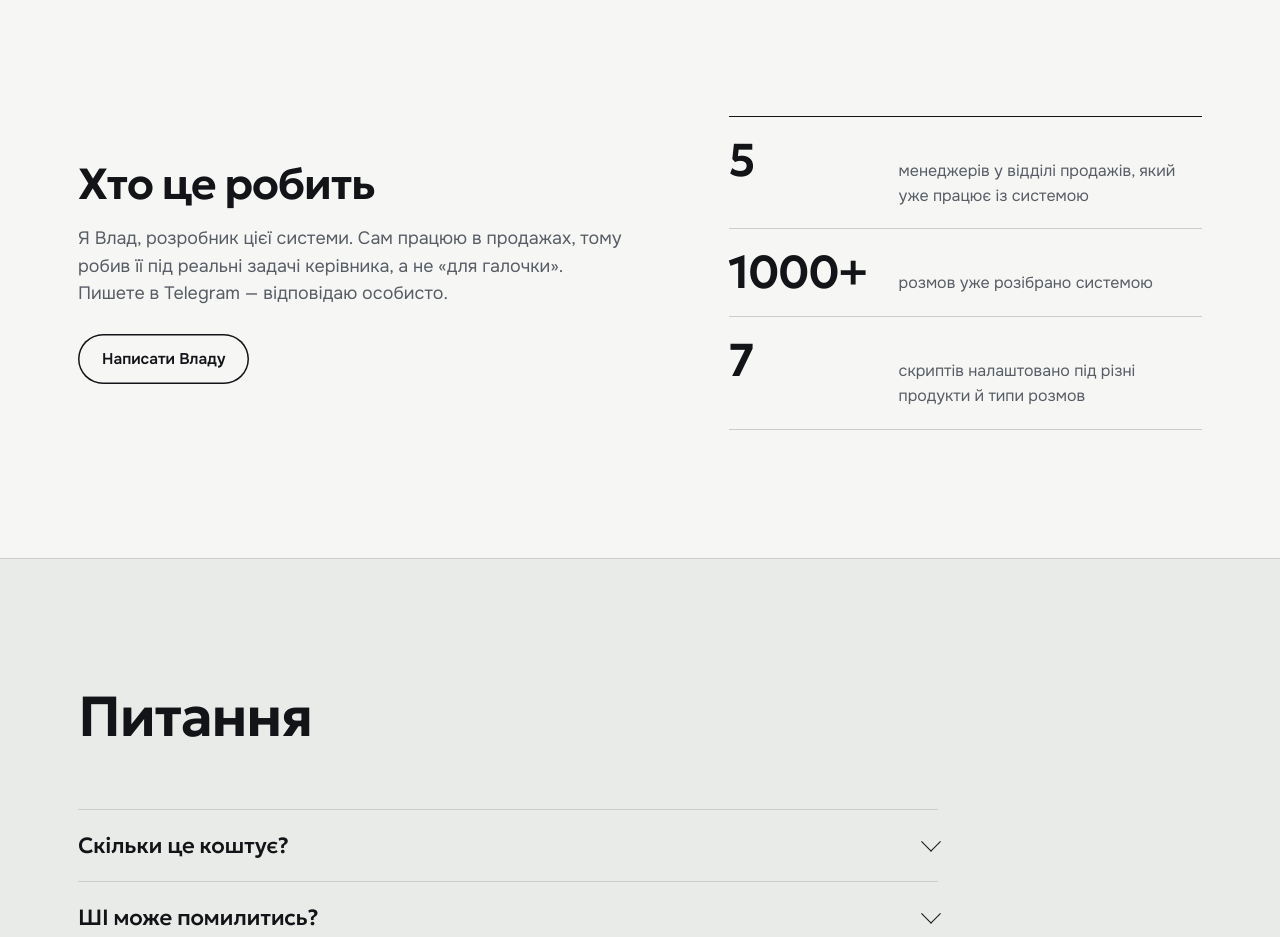
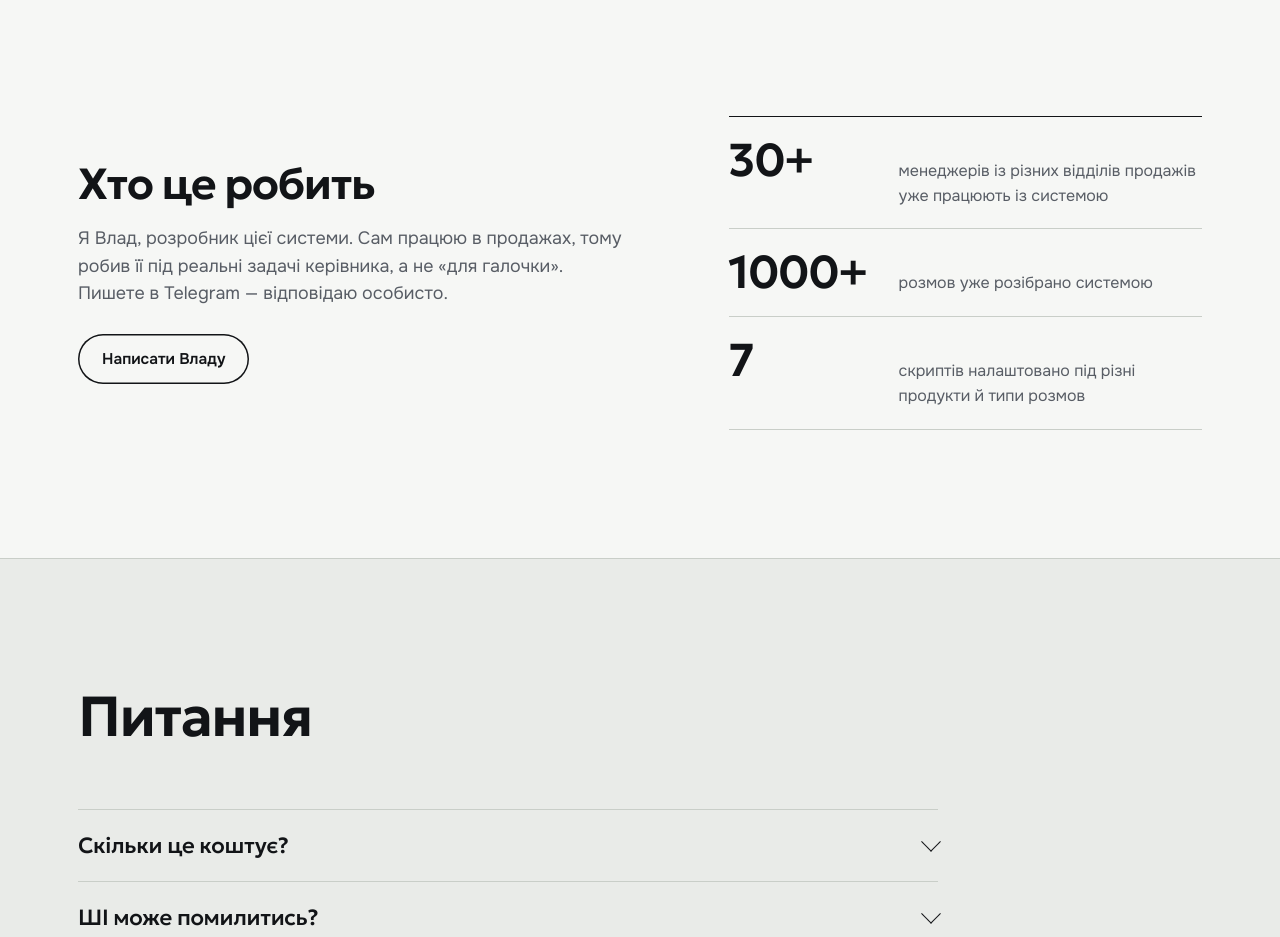
Before and after one commit to vladwebstudio/AI, a plain HTML site: page index.html in a window 1280 px wide. Shown: the part 7040-7977 px from the top of the page. Drawn offline with Linux system fonts and the light colour scheme.

Commit message:
Add files via upload

```diff
--- a/index.html
+++ b/index.html
@@ -531,7 +531,7 @@ footer .wrap{display:flex;justify-content:space-between;gap:16px;flex-wrap:wrap}
     </div>
   </div>
   <ul class="facts">
-    <li><b>5</b><span><span lang="uk">менеджерів у відділі продажів, який уже працює із системою</span></span></li>
+    <li><b>30+</b><span><span lang="uk">менеджерів із різних відділів продажів уже працюють із системою</span></span></li>
     <li><b>1000+</b><span><span lang="uk">розмов уже розібрано системою</span></span></li>
     <li><b>7</b><span><span lang="uk">скриптів налаштовано під різні продукти й типи розмов</span></span></li>
   </ul>
```
